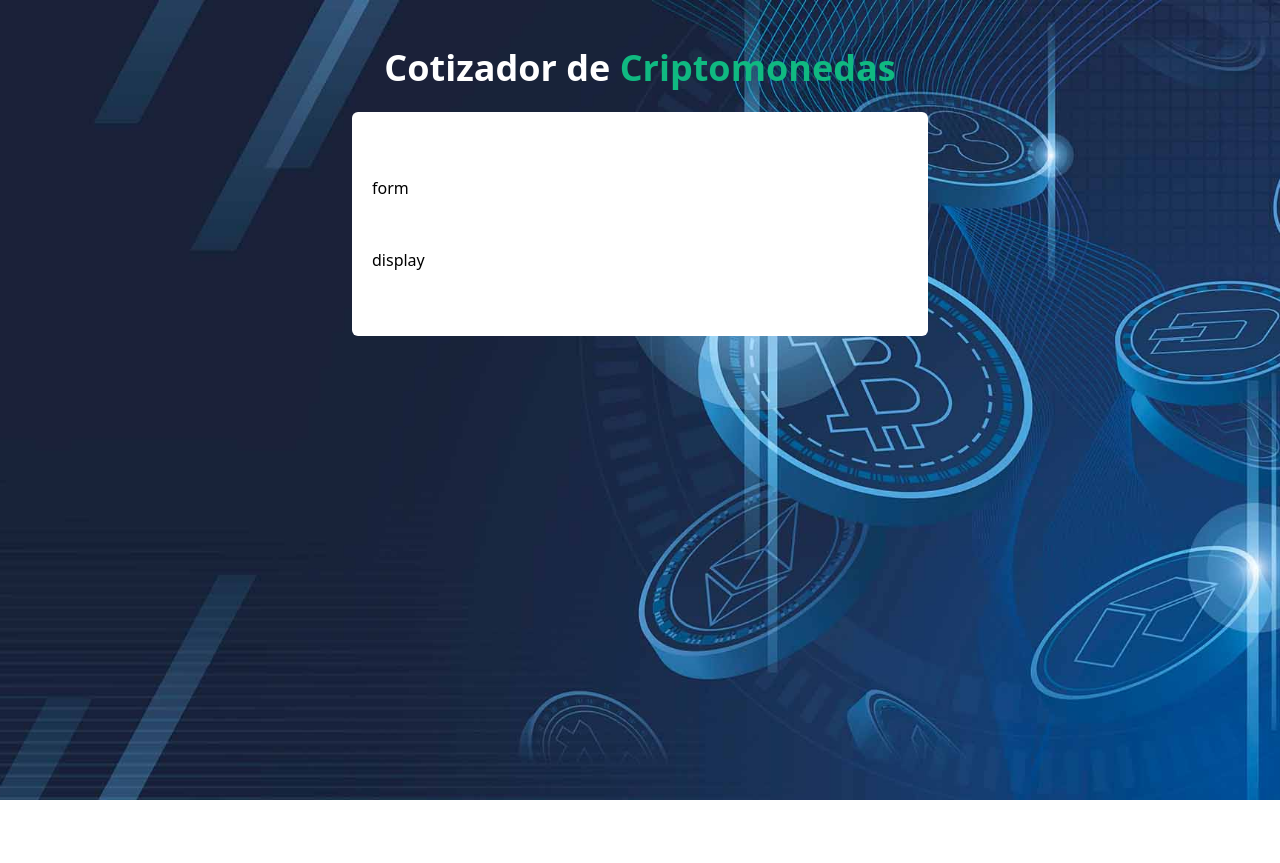
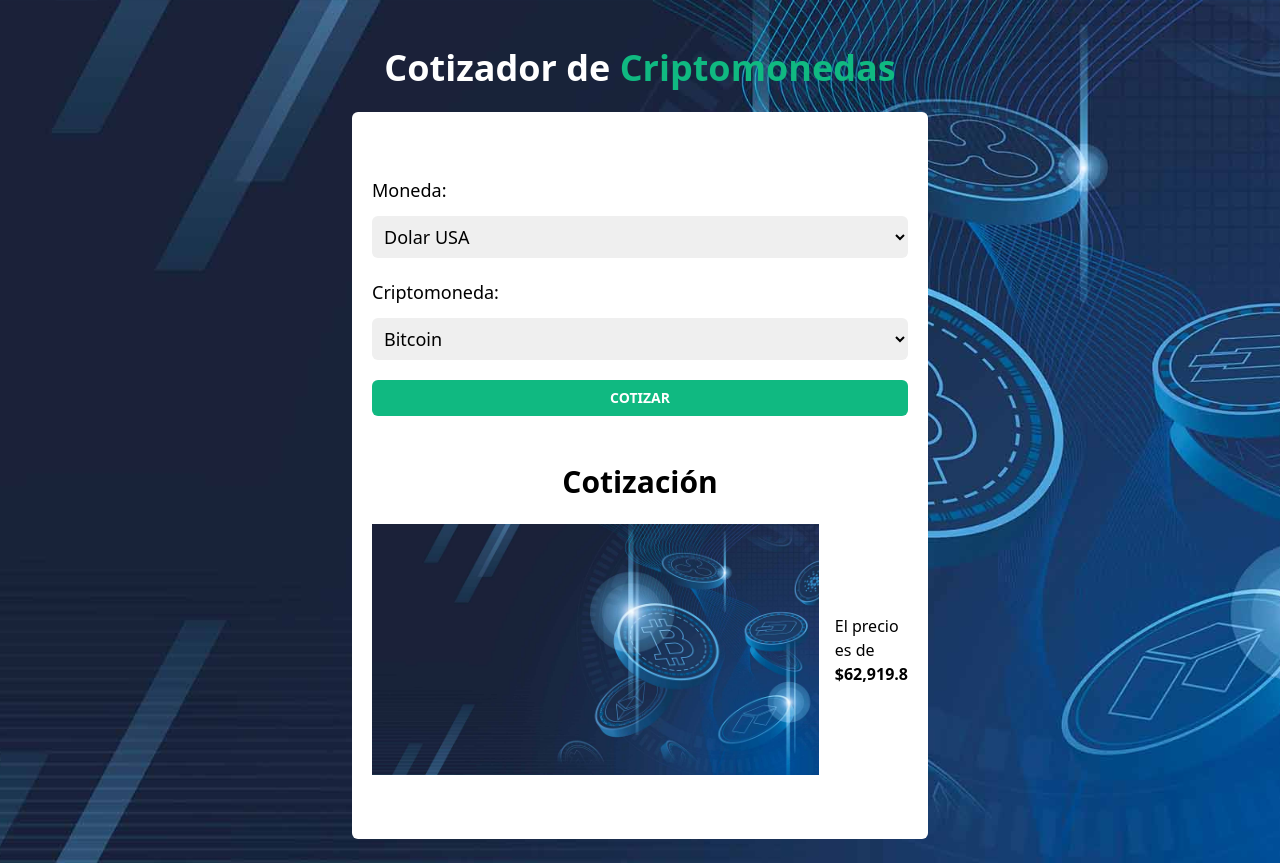
Before and after one commit to deglan-rivas/frontend-ts-cryptoScanner, a React (Vite) app: page / in a window 1280 px wide. Before the commit the page ends 800 px from the top, so only its background shows below. Built offline with nearby package versions, Linux system fonts and the light colour scheme.

Commit message:
feat: :sparkles: add cryptoDisplay section

```diff
--- a/src/components/CryptoDisplay.tsx
+++ b/src/components/CryptoDisplay.tsx
@@ -1,7 +1,22 @@
 export default function CryptoDisplay() {
   return (
-    <div>
-      display
+    <div className="space-y-6">
+      <h2 className="text-center font-semibold text-3xl">
+        Cotización
+      </h2>
+      <div className="flex justify-center items-center gap-4">
+        <div className="basis-auto">
+          <img src="/bg.jpg" alt="cryptocoin" className="" />
+        </div>
+        <div className="basis-auto">
+          <p className="">
+            El precio es de {""}
+            <span className="font-semibold">
+              $62,919.8
+            </span>
+          </p>
+        </div>
+      </div>
     </div>
   )
 }
--- a/src/components/CryptoForm.tsx
+++ b/src/components/CryptoForm.tsx
@@ -1,7 +1,39 @@
 export default function CryptoForm() {
   return (
-    <div>
-      form
-    </div>
+    <form className="space-y-5">
+      <div className="space-y-3">
+        <label htmlFor="commoncoin"
+          className="block text-lg"
+        >
+          Moneda:
+        </label>
+        <select name="commoncoin" id="commoncoin"
+          className="w-full px-2 py-2 rounded-md text-lg"
+        >
+          <option value="" disabled>--Seleccione--</option>
+          <option value="DOL">Dolar USA</option>
+          <option value="PES">Peso Mexicano</option>
+        </select>
+      </div>
+
+      <div className="space-y-3">
+        <label htmlFor="cryptocoin"
+          className="block text-lg"
+        >
+          Criptomoneda:
+        </label>
+        <select name="cryptocoin" id="cryptocoin"
+          className="w-full px-2 py-2 rounded-md text-lg"
+        >
+          <option value="" disabled>--Seleccione--</option>
+          <option value="BTC">Bitcoin</option>
+          <option value="ETH">Ethereum</option>
+        </select>
+      </div>
+
+      <input type="submit" value="Cotizar"
+        className="w-full bg-emerald-500 hover:bg-emerald-600 uppercase text-sm font-semibold py-2 cursor-pointer rounded-md text-white"
+      />
+    </form >
   )
 }
```
